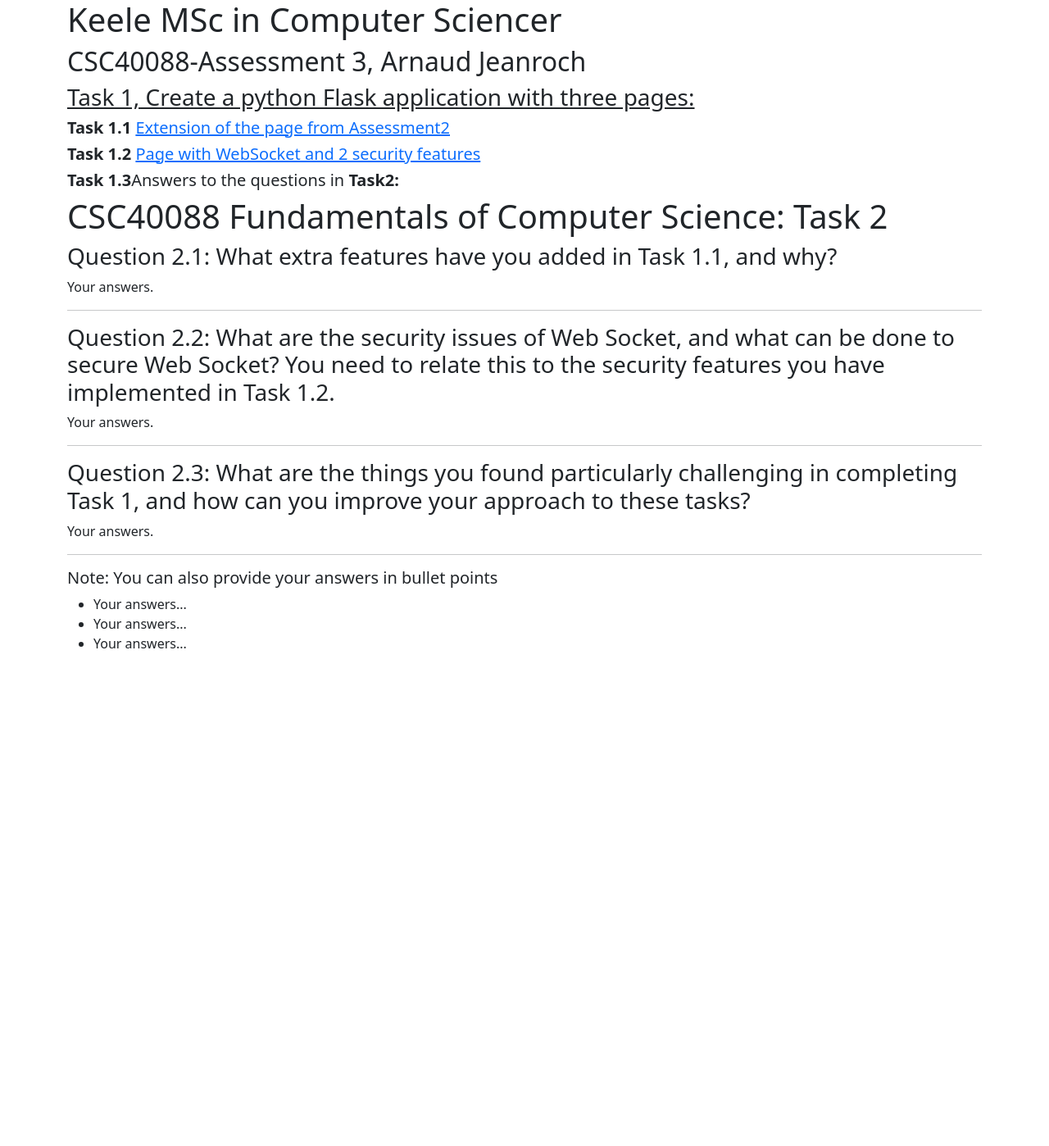
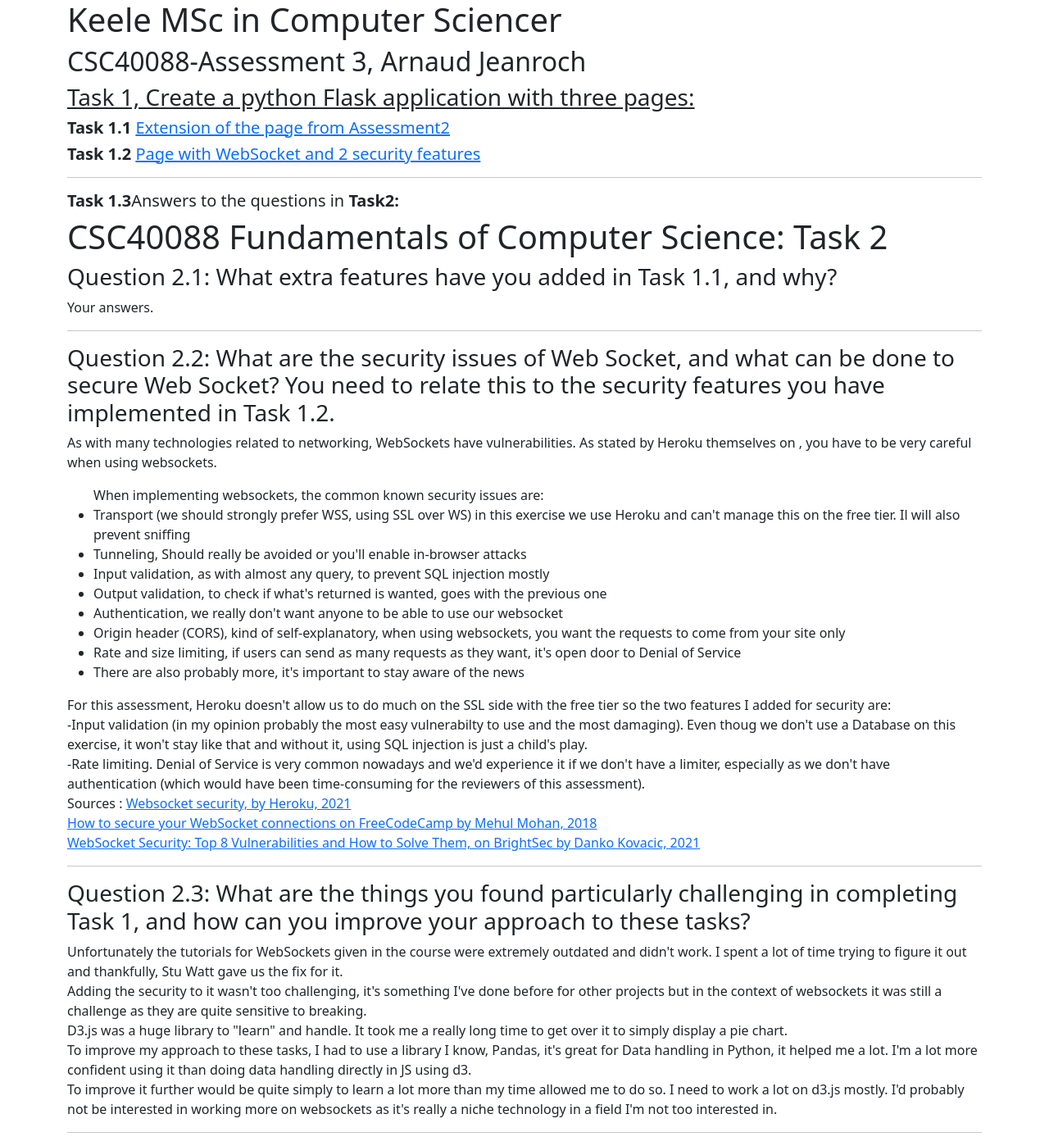
Before and after one commit to krallnyx/csc-40088-flask-d3, a Flask app: page / in a window 1280 px wide. Shown: the whole page at 82% size. Before the commit the page ends 791 px from the top, so only its background shows below. Run offline with Flask 2, Linux system fonts and the light colour scheme; some libraries are stand-ins or nearby versions.

Commit message:
add answers to task 2

```diff
--- a/templates/task2.html
+++ b/templates/task2.html
@@ -17,6 +17,7 @@
         <h3><u>Task 1, Create a python Flask application with three pages:</u></h3>
         <h5><b>Task 1.1</b> <a href="creative">Extension of the page from Assessment2</a></h5>
         <h5><b>Task 1.2</b> <a href="https://tranquil-lake-89740.herokuapp.com/">Page with WebSocket and 2 security features</a></h5>
+        <hr>
         <h5><b>Task 1.3</b>Answers to the questions in <b>Task2:</b></h5>
         <div class="report">
         <h1>
@@ -28,22 +29,34 @@
         </p>
         <hr>
         <h3>Question 2.2: What are the security issues of Web Socket, and what can be done to secure Web Socket? You need to relate this to the security features you have implemented in Task 1.2.</h3>
-        <p>
-            Your answers.
-        </p>
+        <p>As with many technologies related to networking, WebSockets have vulnerabilities. As stated by Heroku themselves on , you have to be very careful when using websockets.</p>
+        <ul>When implementing websockets, the common known security issues are:
+            <li>Transport (we should strongly prefer WSS, using SSL over WS) in this exercise we use Heroku and can't manage this on the free tier. Il will also prevent sniffing</li>
+            <li>Tunneling, Should really be avoided or you'll enable in-browser attacks</li>
+            <li>Input validation, as with almost any query, to prevent SQL injection mostly</li>
+            <li>Output validation, to check if what's returned is wanted, goes with the previous one</li>
+            <li>Authentication, we really don't want anyone to be able to use our websocket</li>
+            <li>Origin header (CORS), kind of self-explanatory, when using websockets, you want the requests to come from your site only</li>
+            <li>Rate and size limiting, if users can send as many requests as they want, it's open door to Denial of Service</li>
+            <li>There are also probably more, it's important to stay aware of the news</li>
+        </ul>
+            For this assessment, Heroku doesn't allow us to do much on the SSL side with the free tier so the two features I added for security are:<br>
+            -Input validation (in my opinion probably the most easy vulnerabilty to  use and the most damaging). Even thoug we don't use a Database on this exercise, it won't stay like that and without it, using SQL injection is just a child's play.<br>
+            -Rate limiting. Denial of Service is very common nowadays and we'd experience it if we don't have a limiter, especially as we don't have authentication (which would have been time-consuming for the reviewers of this assessment).<br>
+            Sources : <a href ="https://devcenter.heroku.com/articles/websocket-security">Websocket security, by Heroku, 2021</a><br>
+                      <a href ="https://www.freecodecamp.org/news/how-to-secure-your-websocket-connections-d0be0996c556/">How to secure your WebSocket connections on FreeCodeCamp by Mehul Mohan, 2018</a><br>
+                      <a href ="https://brightsec.com/blog/websocket-security-top-vulnerabilities/#sniffing-attacks">WebSocket Security: Top 8 Vulnerabilities and How to Solve Them, on BrightSec by Danko Kovacic, 2021</a><br>
+
         <hr>
         <h3>Question 2.3: What are the things you found particularly challenging in completing Task 1, and how can you improve your approach to these tasks?</h3>
         <p>
-			Your answers.
+			Unfortunately the tutorials for WebSockets given in the course were extremely outdated and didn't work. I spent a lot of time trying to figure it out and thankfully, Stu Watt gave us the fix for it.<br>
+            Adding the security to it wasn't too challenging, it's something I've done before for other projects but in the context of websockets it was still a challenge as they are quite sensitive to breaking.<br>
+            D3.js was a huge library to "learn" and handle. It took me a really long time to get over it to simply display a pie chart.<br>
+            To improve my approach to these tasks, I had to use a library I know, Pandas, it's great for Data handling in Python, it helped me a lot. I'm a lot more confident using it than doing data handling directly in JS using d3.<br>
+            To improve it further would be quite simply to learn a lot more than my time allowed me to do so. I need to work a lot on d3.js mostly. I'd probably not be interested in working more on websockets as it's really a niche technology in a field I'm not too interested in.<br>
 		</p>
         <hr>
-
-        <h5>Note: You can also provide your answers in bullet points</h5>
-        <ul>
-            <li>Your answers...</li>
-			<li>Your answers...</li>
-			<li>Your answers...</li>
-        </ul>
     </div>
     </div>
 
```
